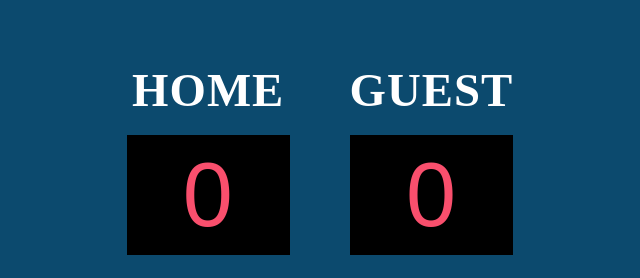
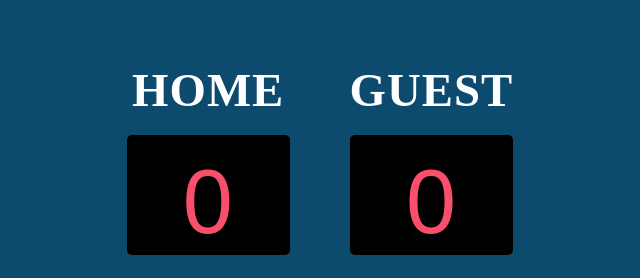
Before and after one commit to katerynaloza/Basketball-scoreboard, a plain HTML site: page index2.html in a window 1280 px wide. Shown: the top 278 px of the page, 320-960 px from the left. Drawn offline with Linux system fonts and the light colour scheme; a web font is replaced by a local one.

Commit message:
Add files via upload

```diff
--- a/style.css
+++ b/style.css
@@ -64,10 +64,11 @@ body {
     height: 120px;
     background-color: rgb(0, 0, 0);
     text-align: center;
-    line-height: 120px;
+    line-height: 135px;
     margin: 0;
     margin-bottom: 26px;
     width: auto;
+    border-radius: 5px;
 }
 
 
@@ -88,11 +89,11 @@ button {
 }
 
 h2 {
-   font-family: 'Cursed Timer ULiL', sans-serif;
-   color: #F94F6D;
-   text-align: center;
-   font-size: 90px;
-   margin: 0;
+    font-family: 'Cursed Timer ULiL', sans-serif;
+    color: #F94F6D;
+    text-align: center;
+    font-size: 90px;
+    margin: 0;
 }
 
 
```
